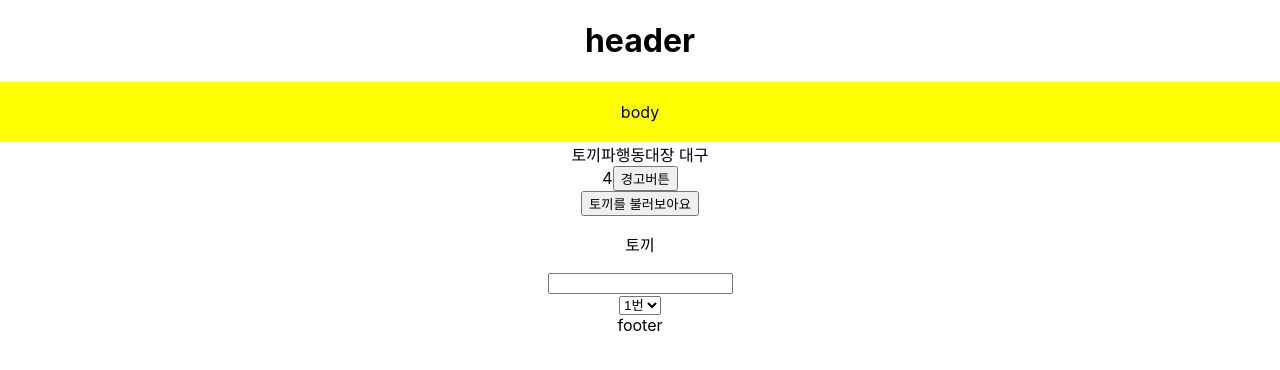
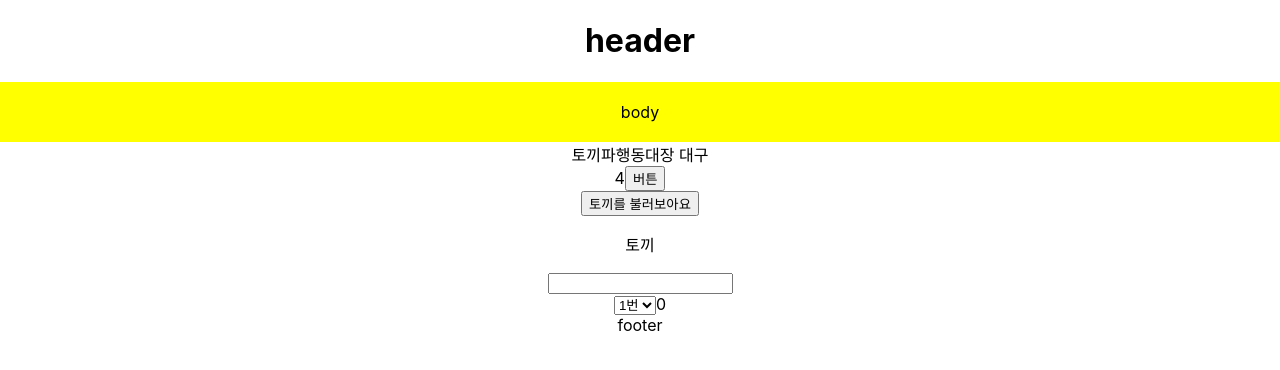
Before and after one commit to bundasse/re-practice, a React (Create React App) app: page / in a window 1280 px wide. Shown: the top 370 px of the page. Built offline with nearby package versions, Linux system fonts and the light colour scheme.

Commit message:
1120 자식요소로 state 보내기

```diff
--- a/src/components/Body.js
+++ b/src/components/Body.js
@@ -1,5 +1,6 @@
 import './Body.css';
 // 스타일 불러오는 법은 이렇게.
+import {useState} from "react";
 import State from './State';
 
 function Body(props) {
@@ -10,9 +11,10 @@ function Body(props) {
     // 객체를 찍으려면 프로퍼티에 접근해서 값을 가져오는 수밖에 없다.
     const {name, location} = props;
     // 프롭스를 여러개 보낼때는 이렇게 쓴다.
+    const [ numberC, setNumber ] = useState(0);
 
     function clickBtn() {
-        alert("!");
+        setNumber(numberC + 1);
     }
     return (
         <body>
@@ -25,9 +27,10 @@ function Body(props) {
             {/* props를 여러개 받을땐 위에서 const {프롭스명 리스트} = props;해주고 아래에선 프롭스명만 쓴다. */}
             {numberA+numberB}
 
-            <button onClick={clickBtn}>경고버튼</button>
+            <button onClick={clickBtn}>버튼</button>
             {/* 함수 호출은 이렇게. 여기는 따옴표 안에가 아니라 걍 써버리네? */}
-            <State />
+            <State number={numberC} />
+            {/* 자식요소로 state 보내는 법. 변수명=보낼상태값 하고 자식요소에선 이름에 ({변수명}) 해주면 받아봄 */}
         </body>
         // 리액트는 최상위 태그를 하나만 쓸 수 있는데(이건 Vue.js랑도 비슷하네)
         // 구태여 태그 여러개를 쓰고 싶다면 <React.Fragment> </React.Fragment>로 감싸주자. 얘는 렌더링되지 않는다.
--- a/src/components/State.js
+++ b/src/components/State.js
@@ -1,6 +1,6 @@
 import {useState} from "react";
 
-function State() {
+function State({number}) {
     const [ vaR, funcTion ] = useState('토끼');
     // const [ option, setOption ] = useState('');
     const [ state, setState ] = useState({
@@ -33,6 +33,7 @@ function State() {
             </select>
             {state.text}
             {state.option}
+            {number}
         </div>
     );
 
```
